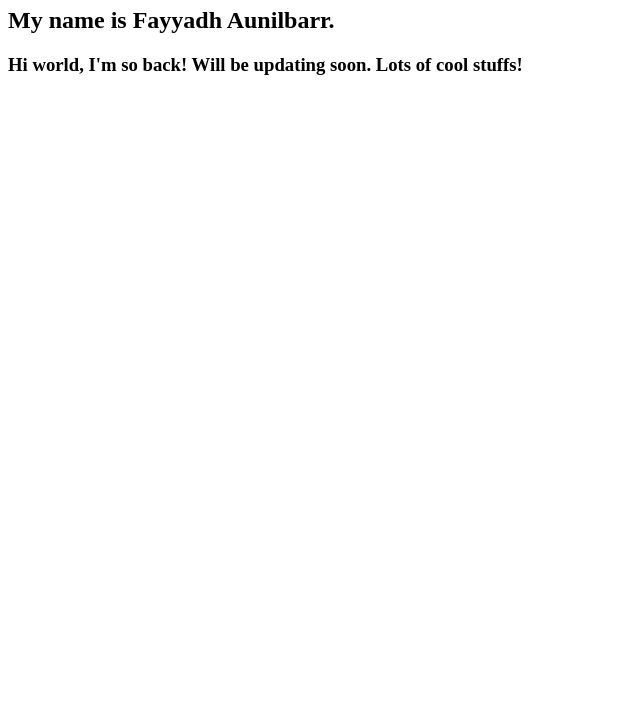
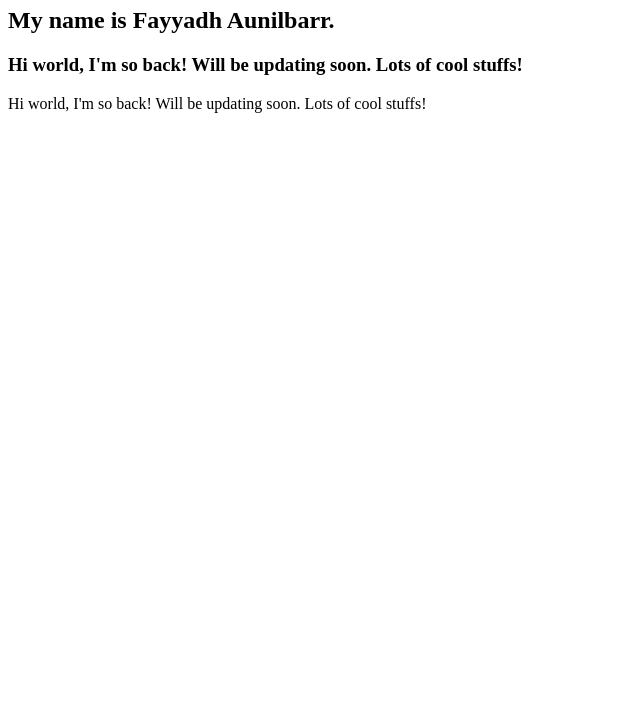
Before and after one commit to aunilbarr/aunilbarr.github.io, a plain HTML site: page index.html in a window 1280 px wide. Shown: the part 73-800 px from the top of the page, without its empty margins (0-640 px from the left). Drawn offline with Linux system fonts and the light colour scheme.

Commit message:
update index

```diff
--- a/index.html
+++ b/index.html
@@ -4,5 +4,6 @@
 <h1>Hello World</h1>
 <h2>My name is Fayyadh Aunilbarr.</h2>
 <h3>Hi world, I'm so back! Will be updating soon. Lots of cool stuffs!</h3>
+<p1>Hi world, I'm so back! Will be updating soon. Lots of cool stuffs!</p1>
 </body>
 </html>
```
